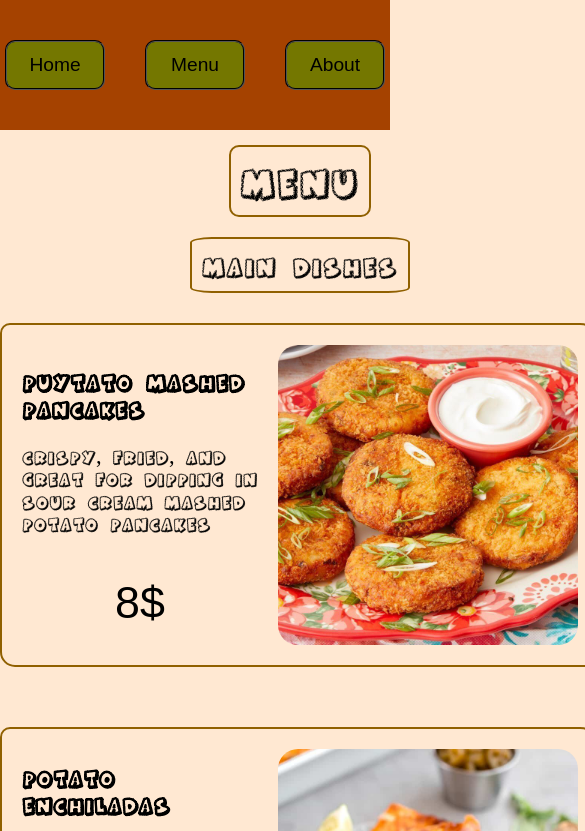
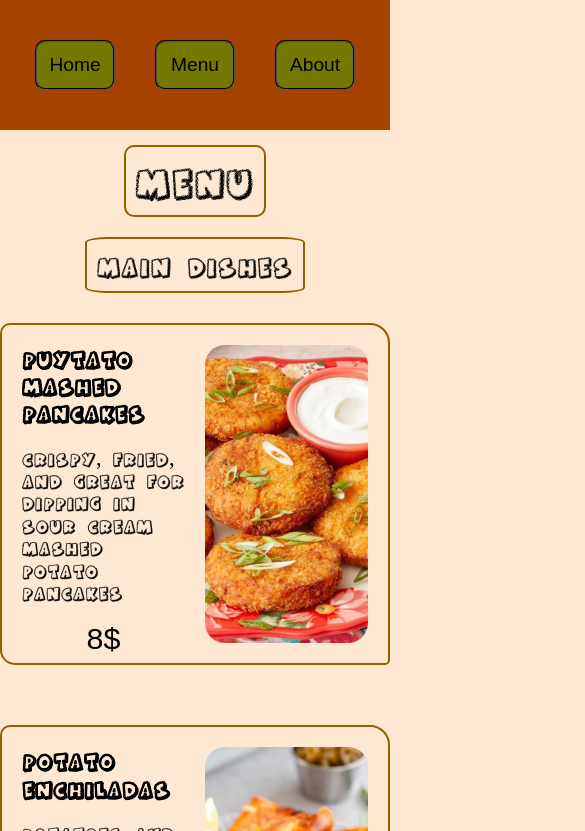
Before and after one commit to BodiAli/restaurant-page, a website built with webpack: page src/index.html in a window 390 px wide. Both pictures are taken after a click on the button "Menu". Shown: the top 831 px of the page, 585 px wide, since content can reach past the window. Built offline with nearby package versions, Linux system fonts and the light colour scheme.

Commit message:
Add styles for mobile devices

```diff
--- a/src/style.css
+++ b/src/style.css
@@ -187,3 +187,32 @@ img {
   width: 300px;
   height: 300px;
 }
+
+@media (max-width: 600px) {
+  button {
+    width: 80px !important;
+  }
+
+  .paragraph-menu {
+    width: auto;
+    gap: 20px;
+  }
+
+  .paragraph-menu > img {
+    width: 100%;
+    height: 100%;
+    object-fit: cover;
+  }
+  .paragraph-menu > span {
+    font-size: 1.9rem;
+  }
+
+  .content-about {
+    width: auto;
+    height: auto;
+    font-size: 1.2rem;
+  }
+  .content-about > a {
+    font-size: 1rem;
+  }
+}
```
Also changed, not shown: dist/main.js.
